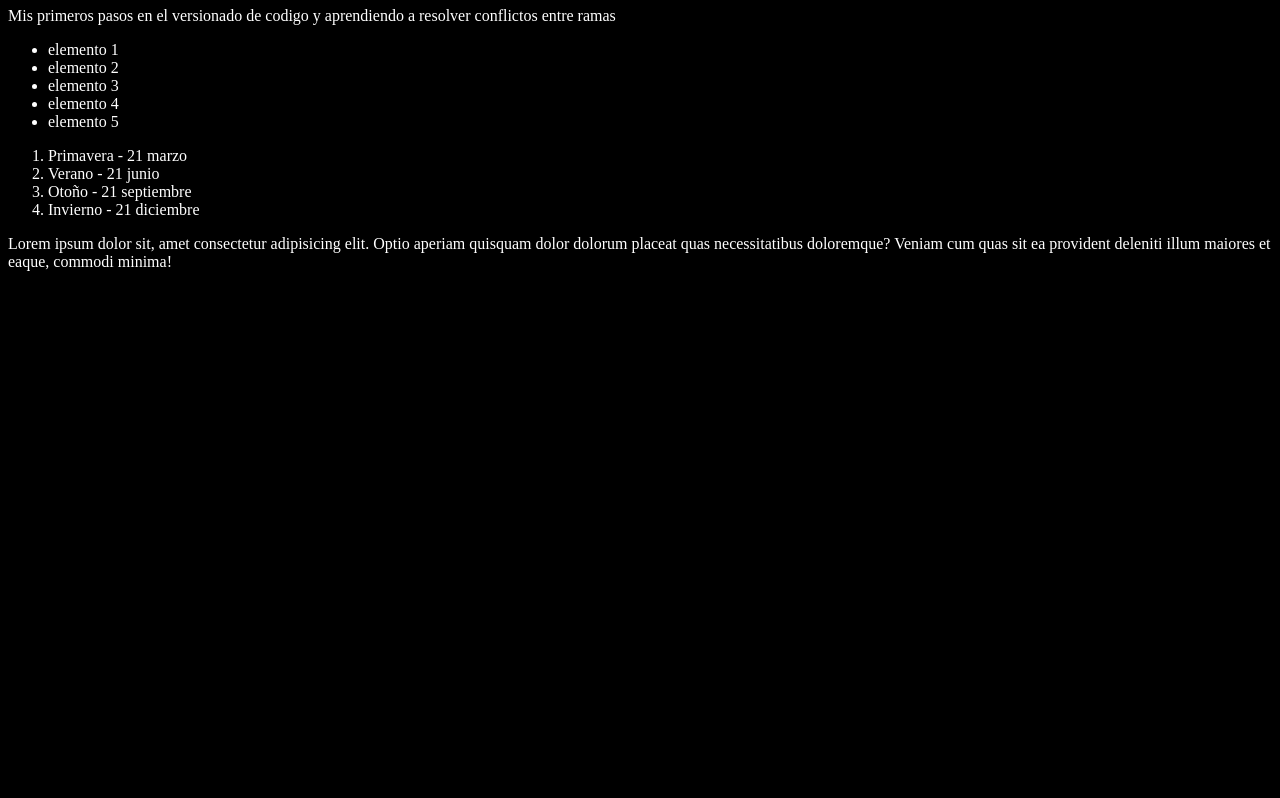
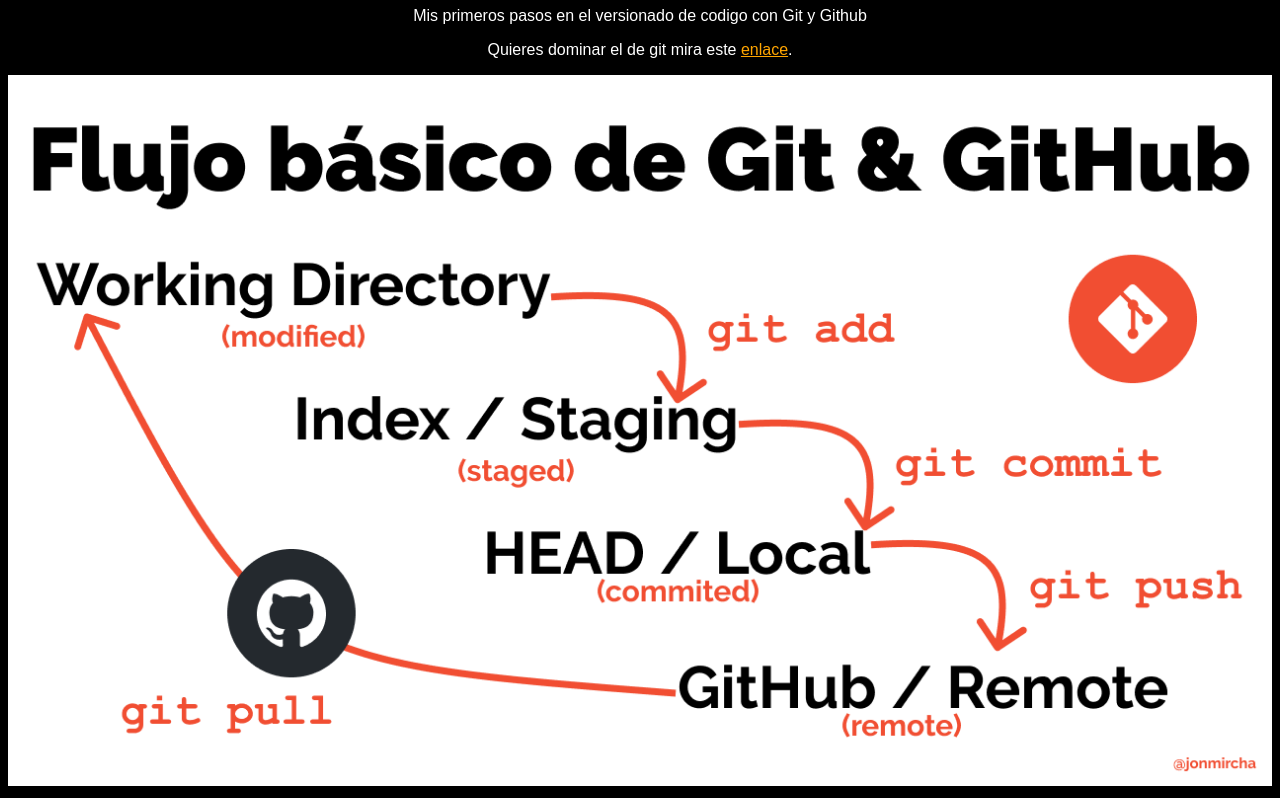
Before and after one commit to Manuel-dev97/Curso-Git, a plain HTML site: page index.html in a window 1280 px wide. Shown: the part 73-871 px from the top of the page. Before the commit the page ends 800 px from the top, so only its background shows below. Drawn offline with Linux system fonts and the light colour scheme.

Commit message:
Agregando imagen de flujo de Git y estilizando el index.html

```diff
--- a/index.html
+++ b/index.html
@@ -10,25 +10,11 @@
 <body>
     <h1>Aprendiendo Git</h1>
 
-    <p>Mis primeros pasos en el versionado de codigo y aprendiendo a resolver conflictos entre ramas</p>
-    <ul>
-        <li>elemento 1</li>
-        <li>elemento 2</li>
-        <li>elemento 3</li>
-        <li>elemento 4</li>
-        <li>elemento 5</li>
+    <p>Mis primeros pasos en el versionado de codigo con Git y Github</p>
 
+    <p>Quieres dominar el de git mira este <a href="https://jonmircha.com/git" target="_blank">enlace</a>.</p>
 
-    </ul>
-    <ol>
-        <li>Primavera - 21 marzo</li>
-        <li>Verano - 21 junio</li>
-        <li>Otoño - 21 septiembre</li>
-        <li>Invierno - 21 diciembre</li>
-
-    </ol>
-    <p>Lorem ipsum dolor sit, amet consectetur adipisicing elit. Optio aperiam quisquam dolor dolorum placeat quas necessitatibus doloremque? Veniam cum quas sit ea provident deleniti illum maiores et eaque, commodi minima!</p>
-
+    <img src="git-flow.png" alt="Flujo basico de Git">
     <script src="index.js"></script>
 
 </body>
--- a/style.css
+++ b/style.css
@@ -1,4 +1,17 @@
 html{
     background-color: black;
     color: white;
+    font-family: sans-serif;
+    text-align: center;
 }
+
+a {
+    color: orange;
+}
+a:hover{
+    color: orangered;
+}
+
+img{
+    max-width: 100%;
+}
```
Also changed, not shown: git-flow.png (added).
